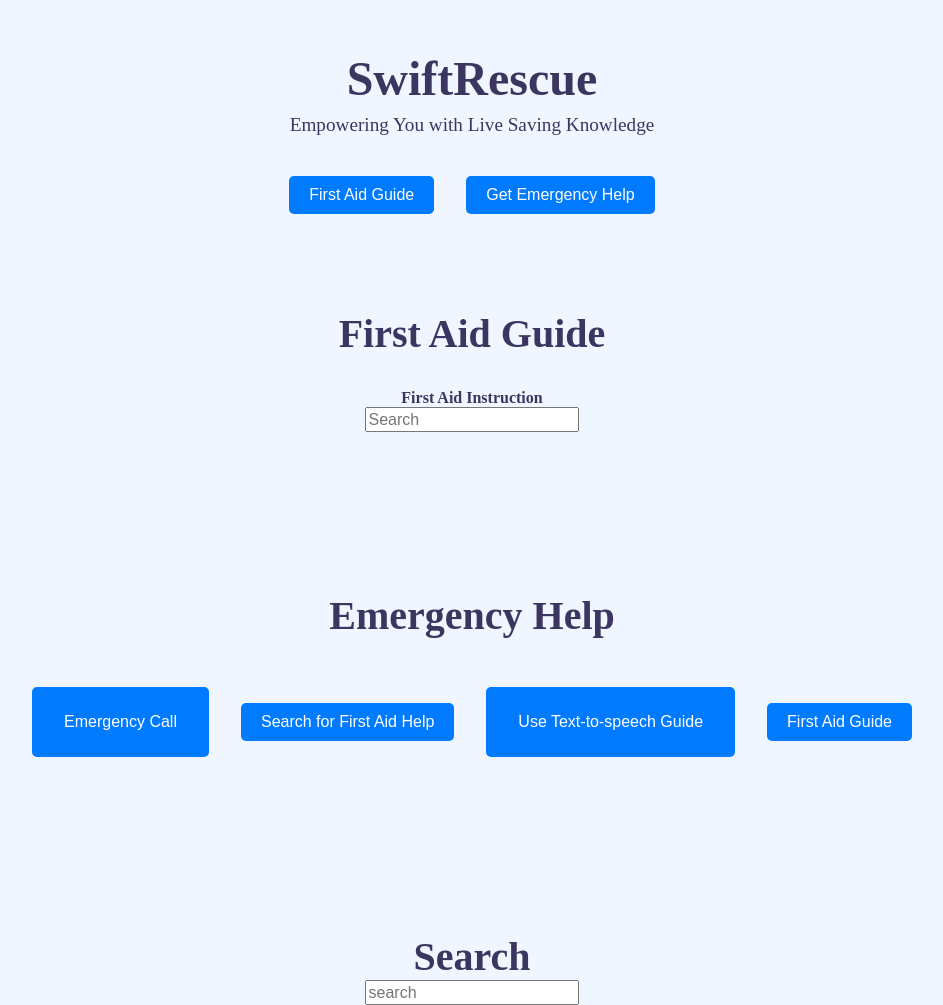
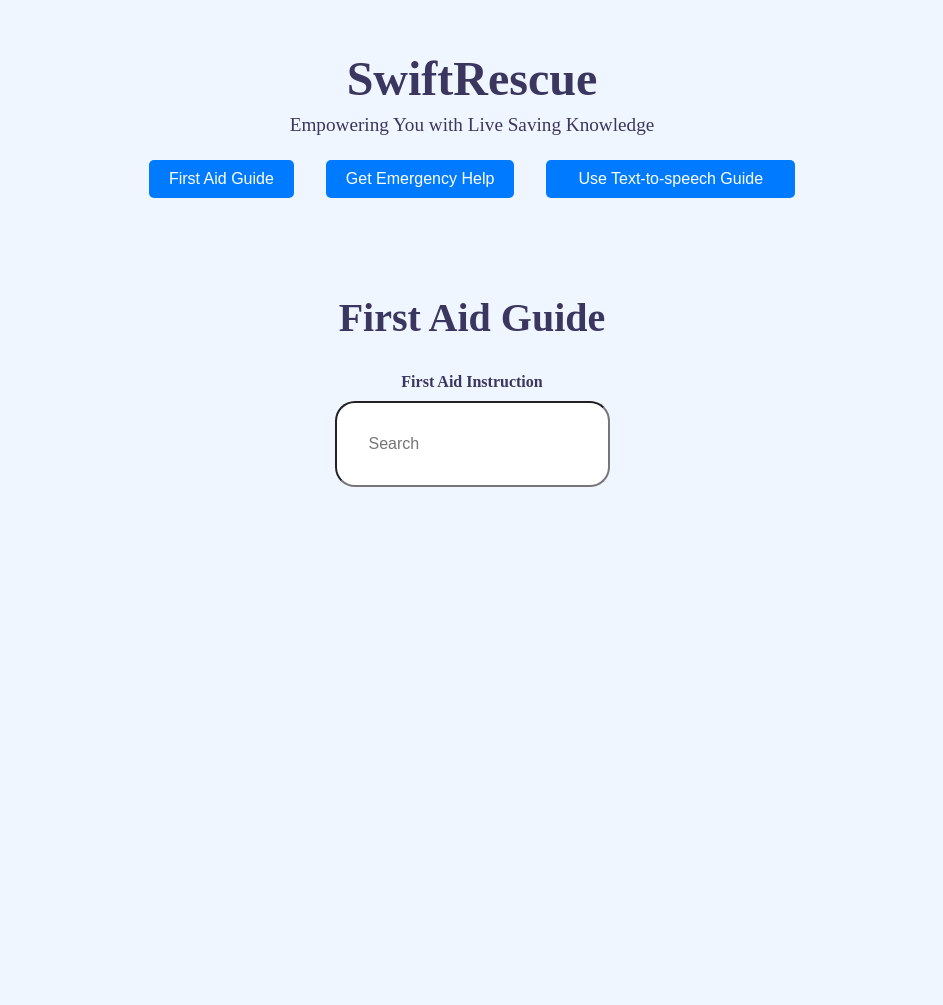
Before and after one commit to Ayomide350/SwiftRescue, a plain HTML site: page index.html in a window 1280 px wide. Shown: the part 109-1114 px from the top of the page, without its empty margins (168-1111 px from the left). After the commit the page ends 800 px from the top, so only its background shows below. Drawn offline with Linux system fonts and the light colour scheme.

Commit message:
I adjusted the main page and removed the search bar. I also added a new page for text-to-speech functionality.

```diff
--- a/guide.css
+++ b/guide.css
@@ -69,7 +69,7 @@
         background: #333;
         color: #fff;
         text-align: center;
-        padding: 15px 20px;
+        padding: 1px 2px;
         position: fixed;
         bottom: 0;
         left: 0;
--- a/index.html
+++ b/index.html
@@ -15,6 +15,7 @@
       <div class="hero-btn">
          <button class="btn-aid"><a href="guide.html">First Aid Guide</a></button>
          <button class="btn-help"><a href="#">Get Emergency Help</a></button>
+         <button class="btn-guide"><a href="tts.html">Use Text-to-speech Guide</a></button>
       </div>
    </div>
   <section class="sec-aid">
@@ -29,30 +30,6 @@
                <!--Javascript-->
             </ul>
          </div>
-
-   </div>
-  </section>
-
-  <section>
-   <div class="help">
-      <div>
-         <h1>Emergency Help</h1>
-      </div>
-      <div class="help-btn">
-         <button class="btn-call"><a href="">Emergency Call</a></button>
-         <button class="btn-aid"><a href="search.html"><search>Search for First Aid Help</search></a></button>
-         <button class="btn-guide"><a href="">Use Text-to-speech Guide</a></button>
-         <button class="btn-aid"><a href="guide.html">First Aid Guide</a></button>
-      </div>
-   </div>
-  </section>
-
-  <section>
-   <div>
-      <div class="search">
-      <h1>Search</h1>
-      <input type="text" id="search" placeholder="search" class="search-info">
-      </div>
    </div>
   </section>
 </body>
--- a/swift.css
+++ b/swift.css
@@ -43,32 +43,9 @@ section{
 
 .hero-btn{
    display: flex;
-   flex-direction: column;
+   flex-direction: row;
    margin-top: 1rem;
-
-}
-.btn-aid, .btn-help{
-   border: none;
-   color: #3b365f;
-   background-color: #88a3ce;
-   padding: 1rem 3rem;
-   border-radius: 0.5rem;
-   font-size: 1rem;
-   margin: 1rem 0;
-   box-shadow: #3b365f;
-
-}
-.hero-btn a {
-   text-decoration: none;
-   color: #3b365f;
-   font-weight: 500;
-}
-.btn-aid:hover, .btn-help:hover{
-   background-color: #3b365f;
-}
-
-.btn-aid a:hover, .btn-help a:hover{
-   color: #f0f6ff;
+   margin-bottom: 1rem;
 }
 
 .head-aid{
@@ -88,70 +65,16 @@ section{
    color: #3b365f;
    font-size: 1rem;
    font-weight: 600;
+   margin-bottom: 10px;
 }
 .aid-info{
-  padding: 0.1rem;
+  padding: 2rem;
   font-size: 1rem;
-}
-
-.help{
-   display: flex;
-   flex-direction: column;
-   align-items: center;
-   justify-content: center;
-   padding: 5rem 0;
-}
-
-.help h1{
-   color: #3b365f;
-   font-size: 2.5rem;
-   font-weight: 600;
-   margin-bottom: 2rem;
-}
-.help-btn{
-   display: flex;
-   flex-direction: column;
-   margin: 1rem 0;
-   gap: 2rem;
-}
-
-.btn-call, .btn-aid, .btn-guide{
-   padding: 1rem;
-   border: none;
-   background-color: #3b365f;
-   color: #88a3ce;
-   border-radius: 0.5rem;
-}
-
-.btn-call a, .btn-aid a, .btn-guide a{
-   color: #f0f6ff;
-   text-decoration: none;
-   font-size: 1rem;
-}
-
-.btn-call a:hover, .btn-aid a:hover, .btn-guide a:hover{
-   color: #88a3ce;
-}
-
-h1{
-   text-align: center;
-   font-size: 2.5rem;
-   color: #3b365f;
-}
-
-.search{
-   display: flex;
-   flex-direction: column;
-   align-items: center;
-}
-
-.search-info{
-   padding: 0.1rem;
-   font-size: 1rem;
+  border-radius: 20px;
 }
 
 /* Button Styles */
-.btn-aid, .btn-help, .btn-call, .btn-guide {
+.btn-aid, .btn-help, .btn-guide {
     background-color: #007BFF;
     color: white;
     border: none;
@@ -162,11 +85,11 @@ h1{
     transition: background-color 0.3s ease;
 }
 
-.btn-aid:hover, .btn-help:hover, .btn-call:hover, .btn-guide:hover {
+.btn-aid:hover, .btn-help:hover, .btn-guide:hover {
     background-color: #0056b3;
 }
 
-.btn-aid a, .btn-help a, .btn-call a, .btn-guide a {
+.btn-aid a, .btn-help a, .btn-guide a {
     color: white;
     text-decoration: none;
 }
--- /dev/null
+++ b/tts.css
@@ -0,0 +1,39 @@
+body {
+  font-family: Arial, sans-serif;
+  padding: 20px;
+  background-color: #eef3f8;
+  color: #222;
+}
+
+h1 {
+  text-align: center;
+  color: #2b4a66;
+}
+
+.instruction {
+  background: #fff;
+  padding: 15px;
+  margin: 20px auto;
+  max-width: 600px;
+  border-radius: 10px;
+  box-shadow: 0 2px 6px rgba(0,0,0,0.1);
+}
+
+button {
+  margin: 5px 5px 0 0;
+  padding: 10px 15px;
+  border: none;
+  background-color: #007bff;
+  color: white;
+  border-radius: 6px;
+  cursor: pointer;
+}
+
+button:hover {
+  background-color: #0056b3;
+}
+
+p {
+  font-size: 20px;
+  margin: 8px, 5px;
+}
```
Also changed, not shown: guide.html (+1 -1 lines), tts.html (added, +78 -0 lines), tts.js (added, +11 -0 lines).
